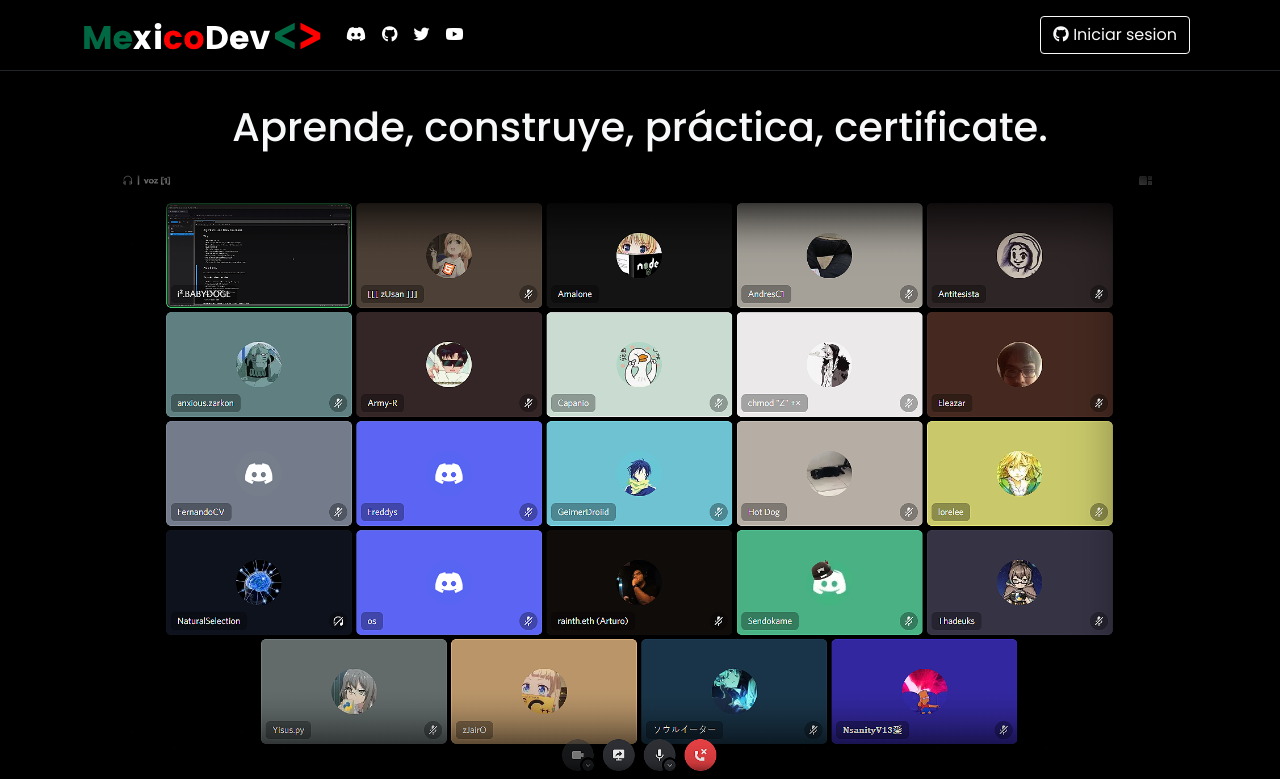
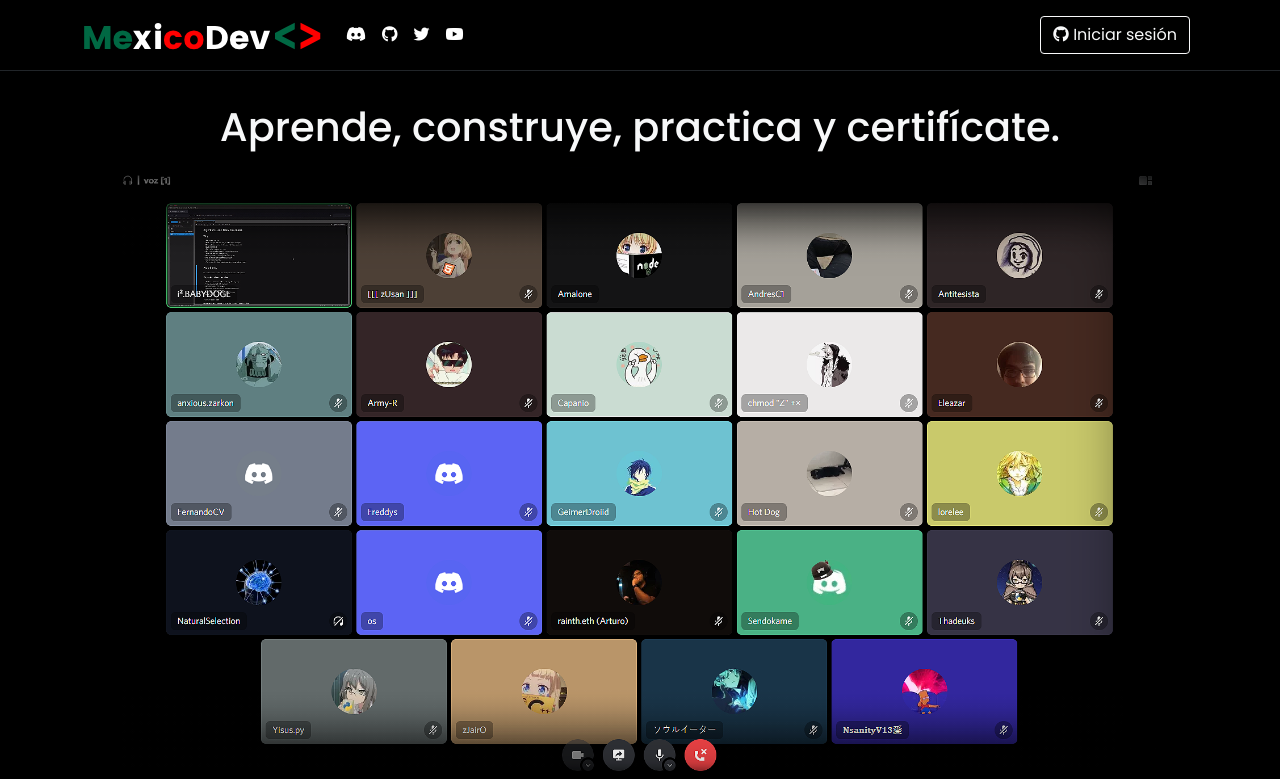
Before and after one commit to Mexico-Dev/Web, a Flask app: page / in a window 1280 px wide. Shown: the top 779 px of the page. Run offline with Flask 2, Linux system fonts and the light colour scheme; data that the repository does not hold is empty; some libraries are stand-ins or nearby versions.

Commit message:
Spelling corrections

```diff
--- a/templates/index.html
+++ b/templates/index.html
@@ -61,8 +61,8 @@
                         </a>
                     </li>
                     <li class="nav-item">
-                        <a href="https://www.youtube.com/channel/UC3Zxq2C-1m0jOKGDT0Fbrbw" class="nav-link" aria-label="YouTube"
-                            target="_blank">
+                        <a href="https://www.youtube.com/channel/UC3Zxq2C-1m0jOKGDT0Fbrbw" class="nav-link"
+                            aria-label="YouTube" target="_blank">
                             <i class="fab fa-youtube"></i>
                         </a>
                     </li>
@@ -82,7 +82,7 @@
                                 <hr class="dropdown-divider">
                             </li>
                             <li><a class="dropdown-item" href="{{ url_for('logout') }}"><i
-                                        class="fas fa-sign-out-alt"></i> Cerrar sesion</a></li>
+                                        class="fas fa-sign-out-alt"></i> Cerrar sesión</a></li>
                         </ul>
                     </li>
                 </ul>
@@ -91,7 +91,7 @@
                     <li class="nav-item">
                         <div class="nav-link">
                             <a href="{{ url_for('login') }}"><button type="button" class="btn btn-outline-light"><i
-                                        class="fab fa-github"></i> Iniciar sesion</button></a>
+                                        class="fab fa-github"></i> Iniciar sesión</button></a>
                         </div>
                     </li>
                 </ul>
@@ -105,7 +105,7 @@
         <div class="row">
             <div class="col border-bottom border-dark px-5 py-3 h1index pindex text-center">
                 <p>
-                <h1>Aprende, construye, práctica, certificate.</h1>
+                <h1>Aprende, construye, practica y certifícate.</h1>
                 </p>
                 <p>
                     <img src="{{ url_for('static', filename='images/evento2.webp') }}" alt="event" class="img-fluid"  width="1224" height="719"/>
```
